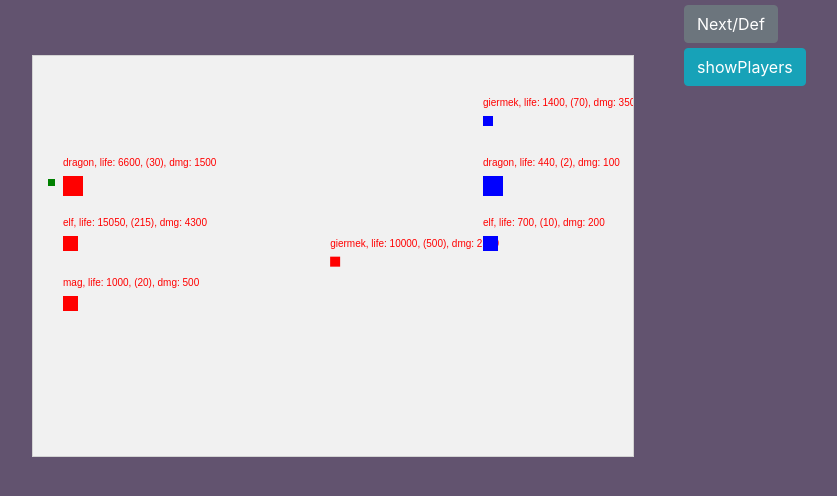
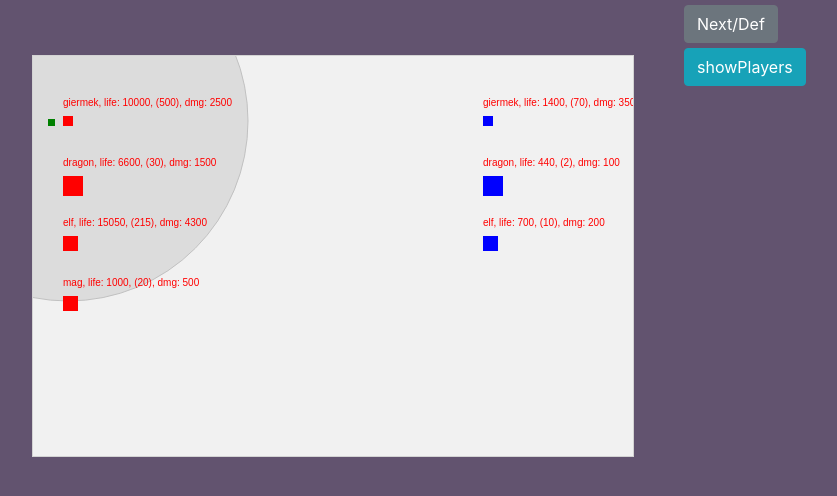
Before and after one commit to tomektomek321/hirko, a plain HTML site: page index.html in a window 1280 px wide. Both pictures are taken after a click on the element 351 px from the left and 256 px from the top of the page. Shown: the whole page, without its empty margins (18-855 px from the left). Drawn offline with nearby package versions, Linux system fonts and the light colour scheme.

Commit message:
basic hovers

```diff
--- a/View.js
+++ b/View.js
@@ -31,9 +31,25 @@ var View = (function() {
         render_charInfo: _render_charInfo,
         renderSelectedCharPosition: _renderSelectedCharPosition,
 
+        renderHoveredCharMoveArea(char) {
+            ctx.beginPath();
+            ctx.arc(char.centerXChar, char.centerYChar, char.getMoveArea(), 0, 2 * Math.PI);
+            ctx.fillStyle = "#DCDCDC";
+            ctx.fill();
+            ctx.strokeStyle = "#C0C0C0";
+            ctx.stroke();
+        },
 
+        renderSelecterCharMoveArea(char) {
+            if(char.getAmount() == 0) return;
 
-
+            ctx.beginPath();
+            ctx.arc(char.centerXChar, char.centerYChar, char.getMoveArea(), 0, 2 * Math.PI);
+            ctx.fillStyle = "#DCDCDC";
+            ctx.fill();
+            ctx.strokeStyle = "#C0C0C0";
+            ctx.stroke();
+        },
 
 
 
--- a/char.js
+++ b/char.js
@@ -56,6 +56,22 @@ function char(char) {
 
     }
 
+    this.isHover = function(cursor) {
+        //console.log(cursor);
+        if((cursor.X > this.posX && cursor.X < this.posX + this.char.side) && (cursor.Y > this.posY && cursor.Y < this.posY + this.char.side)) {
+            //console.log("HOVER " + this.char.name);
+            this.hover = true;
+            return true;
+        } else {
+            this.hover = false;
+            return false;
+        }
+    }
+
+    this.renderHoveredCharMoveArea = function() {
+        View.renderHoveredCharMoveArea(this);
+    }
+
     this.getSide = function() {
         return this.char.side;
     }
--- a/char_data.js
+++ b/char_data.js
@@ -6,7 +6,7 @@ function giermek(amount) {
     this.name = "giermek";
     this.life = 20;
     this.lifeOfLast = 20;
-    this.moveArea = 630;
+    this.moveArea = 180;
     this.side = 10;
     this.demage = 5;
     this.throw = false;
--- a/gameController.js
+++ b/gameController.js
@@ -6,12 +6,17 @@ var gameController = (function() {
 var team = 1;
 var char_selected = 1;
 var stateGame = "normal";
+var hoveredChar = null;
 
 
 return {
 
 	renderSelectedCharPosition() {
 		View.renderSelectedCharPosition(chars[team][char_selected - 1], team);
+	},
+
+	renderSelecterCharMoveArea() {
+		View.renderSelecterCharMoveArea(chars[team][char_selected - 1]);
 	},
 
 	next_character() {
@@ -24,6 +29,27 @@ return {
 
 	},
 
+	checkHover() {
+
+		for(var i=1; i < chars.length; i++) {
+
+			for(var j=0; j < chars[i].length; j++) {
+
+				if(chars[i][j].isHover(Cursor.getPos())) {
+					hoveredChar = chars[i][j];
+					updateGameArea();
+					return;
+				}
+
+			}
+
+		}
+
+		hoveredChar = null;
+		updateGameArea();
+
+	},
+
 
 	actionCharacter() {
 		Move.makeMove(chars[team][char_selected - 1], Cursor.getPos(), this.next_character);
@@ -31,5 +57,11 @@ return {
 
 	},
 
+	renderHoveredCharMoveArea() {
+		if(hoveredChar != null)
+			hoveredChar.renderHoveredCharMoveArea();
+
+	}
+
 }
 })();
--- a/index.html
+++ b/index.html
@@ -105,7 +105,11 @@
 
 	function updateGameArea() {
 
-	    myGameArea.clear();
+		myGameArea.clear();
+
+		gameController.renderSelecterCharMoveArea();
+
+		gameController.renderHoveredCharMoveArea();
 
 		for(var i=1; i < chars.length; i++) {
 			gameOver = 0;
@@ -118,7 +122,9 @@
 	    		}
 	    	}
 
-	    }
+		}
+
+
 
 		gameController.renderSelectedCharPosition();
 
@@ -136,7 +142,8 @@
 	    var x = event.pageX - elemLeft,
 	        y = event.pageY - elemTop;
 
-        Cursor.setPos(x, y);
+		Cursor.setPos(x, y);
+		gameController.checkHover();
 
 	}, false);
 
```
